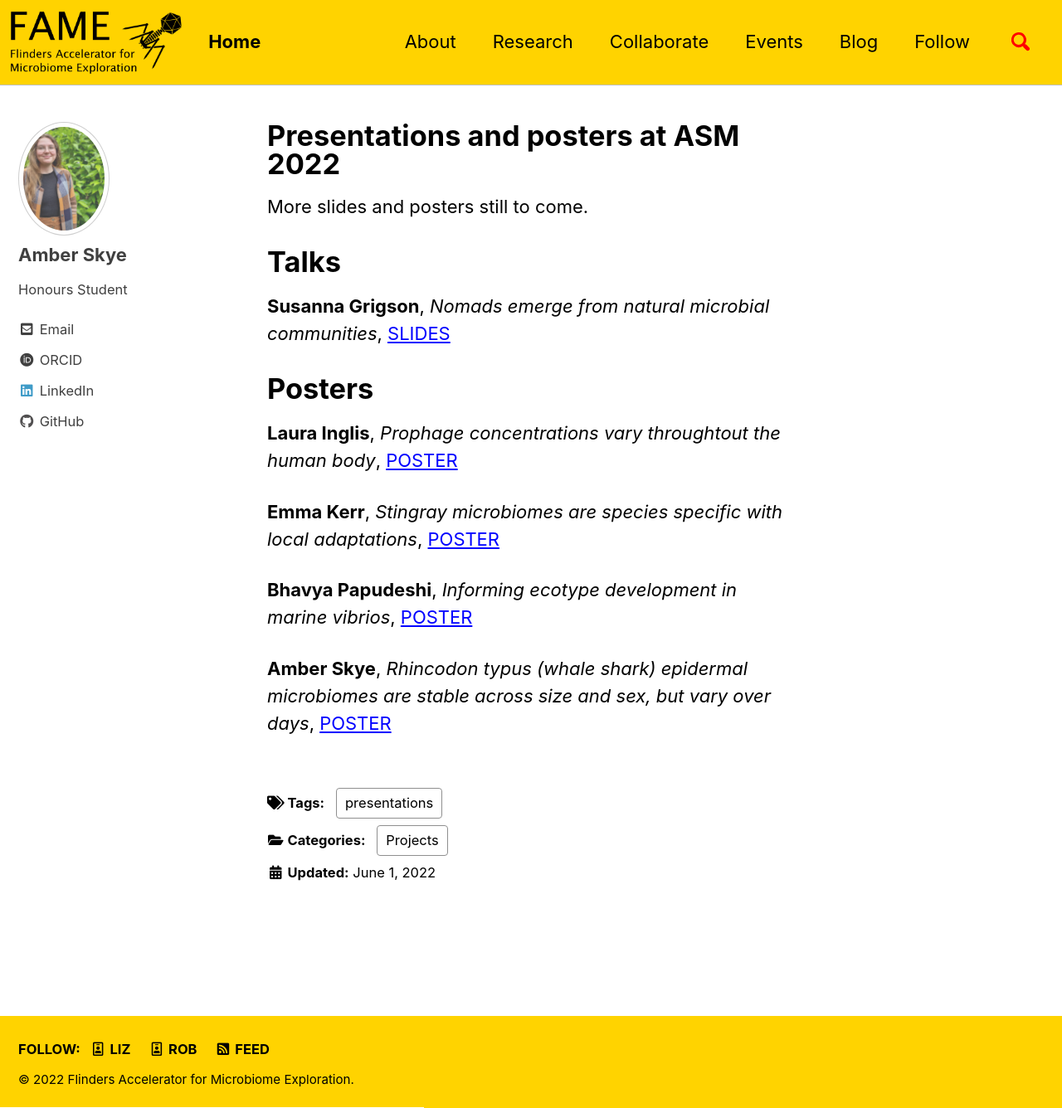
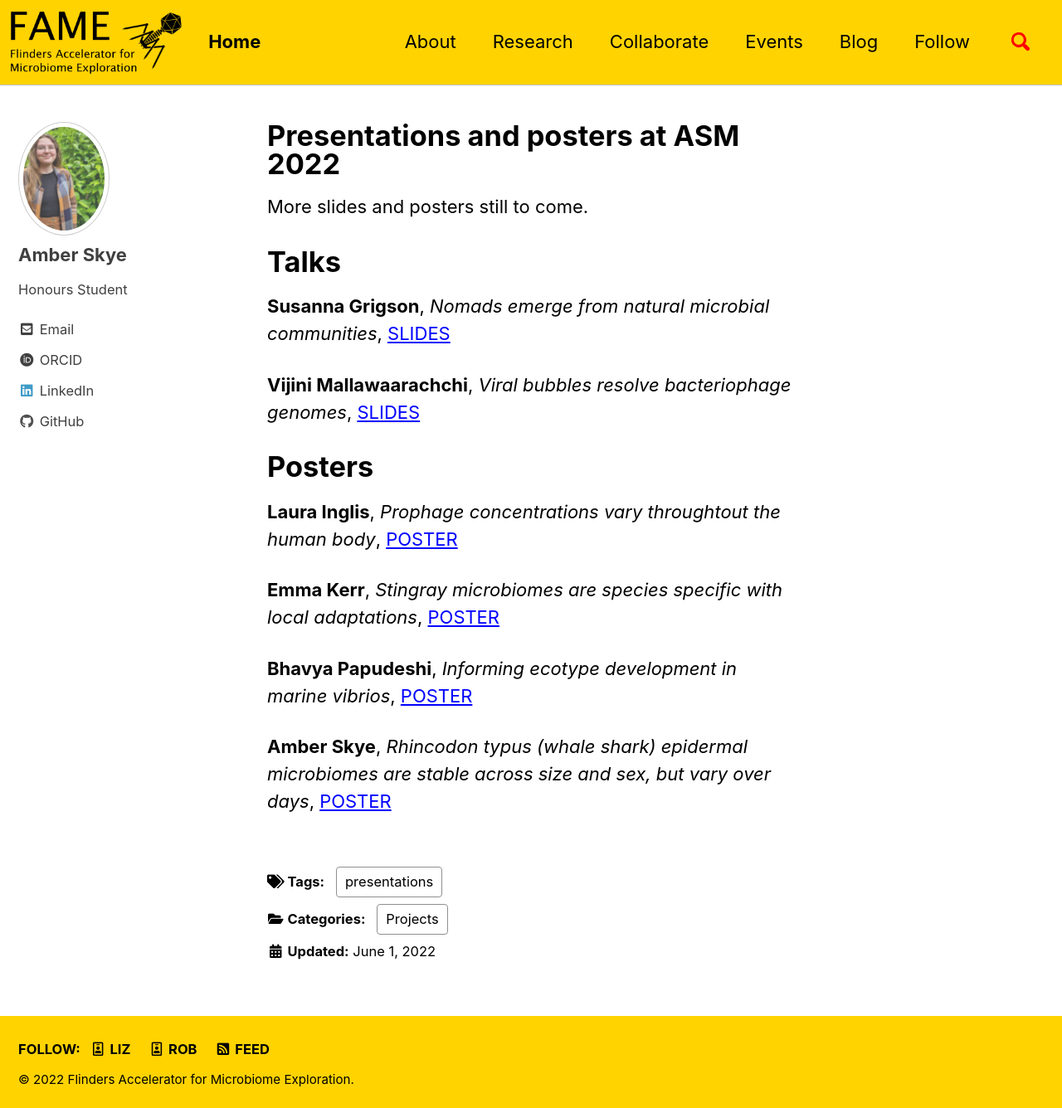
Before and after one commit to FlindersFAME/fame.github.io, a Jekyll site: the page built from Projects/_posts/2022-06-01-asm-2022-presentations.md, in a window 1280 px wide and 1336 px high. Shown: the whole window at 83% size. Built offline with Jekyll 4.4.1, drawn with Linux system fonts in a browser that asks for light colours; cached includes are drawn as plain includes.

Commit message:
vijini slides

```diff
--- a/Projects/_posts/2022-06-01-asm-2022-presentations.md
+++ b/Projects/_posts/2022-06-01-asm-2022-presentations.md
@@ -13,6 +13,10 @@ More slides and posters still to come.
 __Susanna Grigson__, _Nomads emerge from natural microbial communities_,
 [SLIDES](https://cloudstor.aarnet.edu.au/plus/s/evZ1wOjSRuoTqRR/download)
 
+__Vijini Mallawaarachchi__, _Viral bubbles resolve bacteriophage genomes_,
+[SLIDES](https://cloudstor.aarnet.edu.au/plus/s/HoUo8jJkvlpk8MP)
+
+
 # Posters
 
 __Laura Inglis__, _Prophage concentrations vary throughtout the human body_,
```
